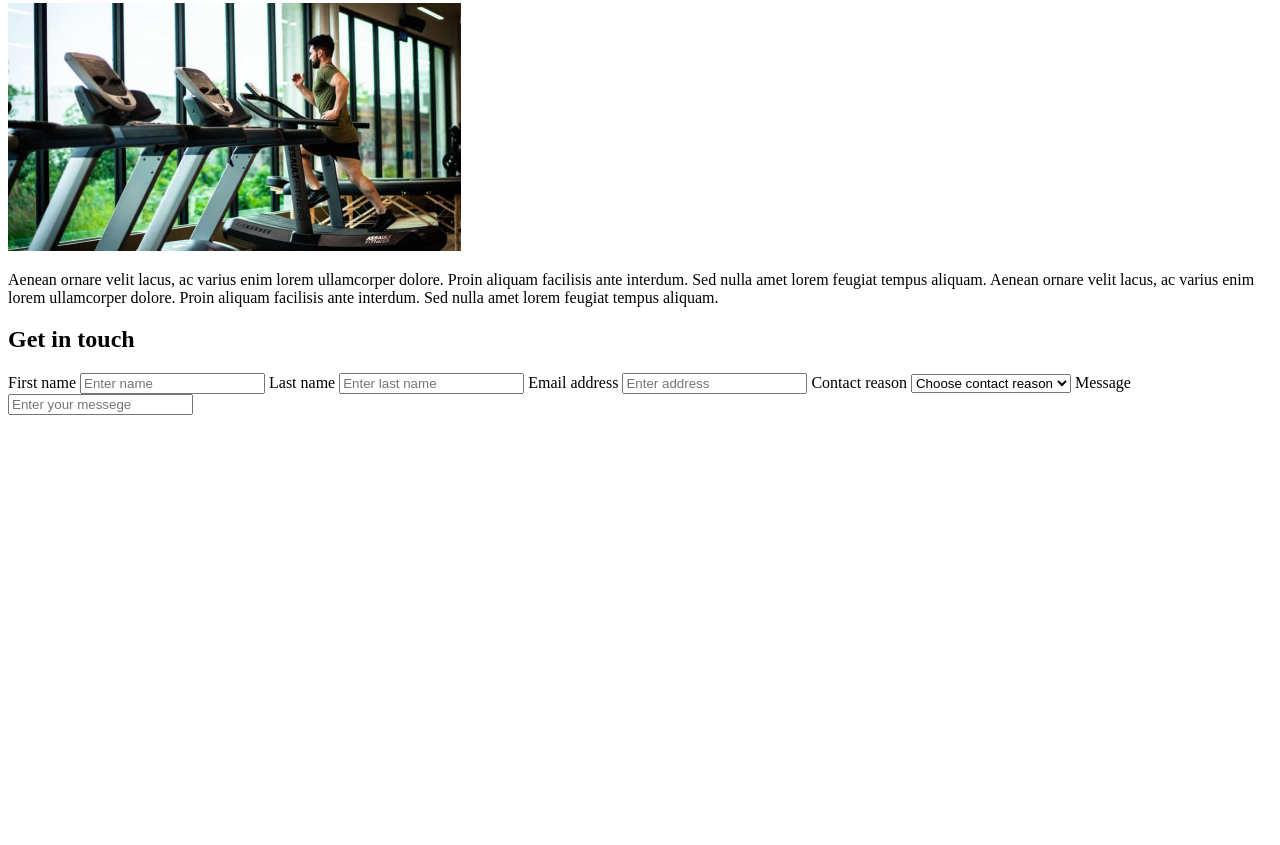
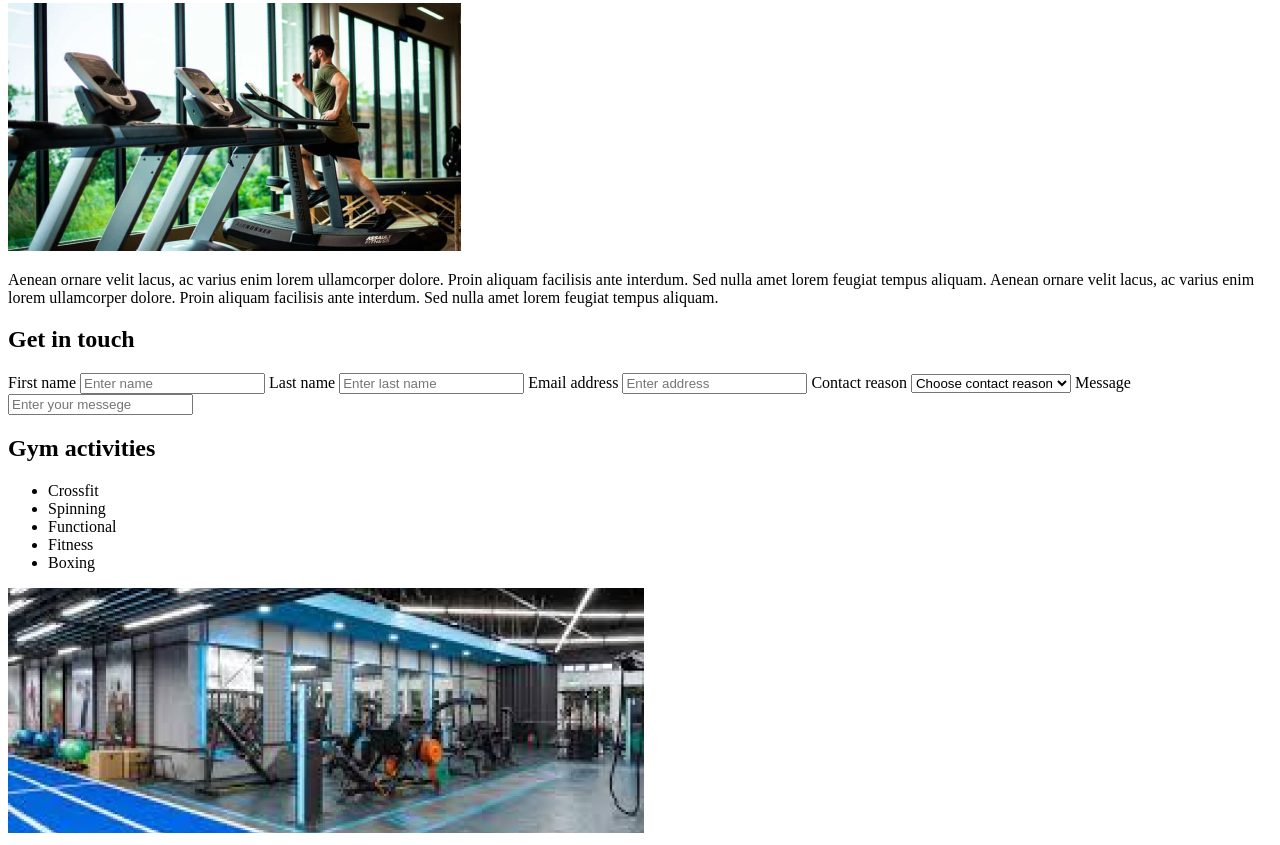
Before and after one commit to TomasRomanoo/BaSP-M2023, a plain HTML site: page Week-02/index.html in a window 1280 px wide. Shown: the part 1501-2346 px from the top of the page. Before the commit the page ends 1924 px from the top, so only its background shows below. Drawn offline with Linux system fonts and the light colour scheme.

Commit message:
Activities article done

```diff
--- a/Week-02/index.html
+++ b/Week-02/index.html
@@ -168,6 +168,33 @@
 
         </article>
 
+
+        <article>
+
+            <h2>
+                Gym activities
+            </h2>
+
+
+            <ul>
+
+                <li>Crossfit</li>
+
+                <li>Spinning</li>
+
+                <li>Functional</li>
+
+                <li>Fitness</li>
+
+                <li>Boxing</li>
+
+            </ul>
+
+            <img src="/Week-02/assets/imgs/section/image-activities.png" alt="">
+
+        </article>
+
+
     </section>
 
     <aside></aside>
```
